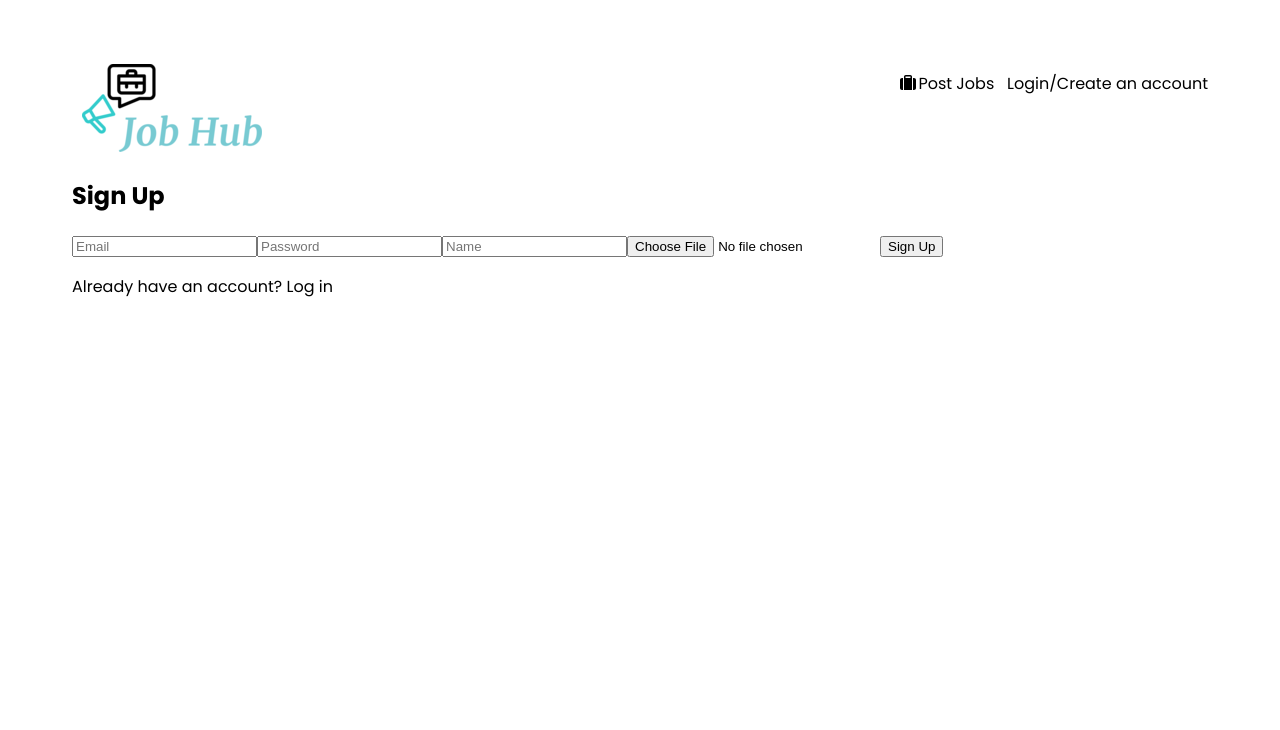
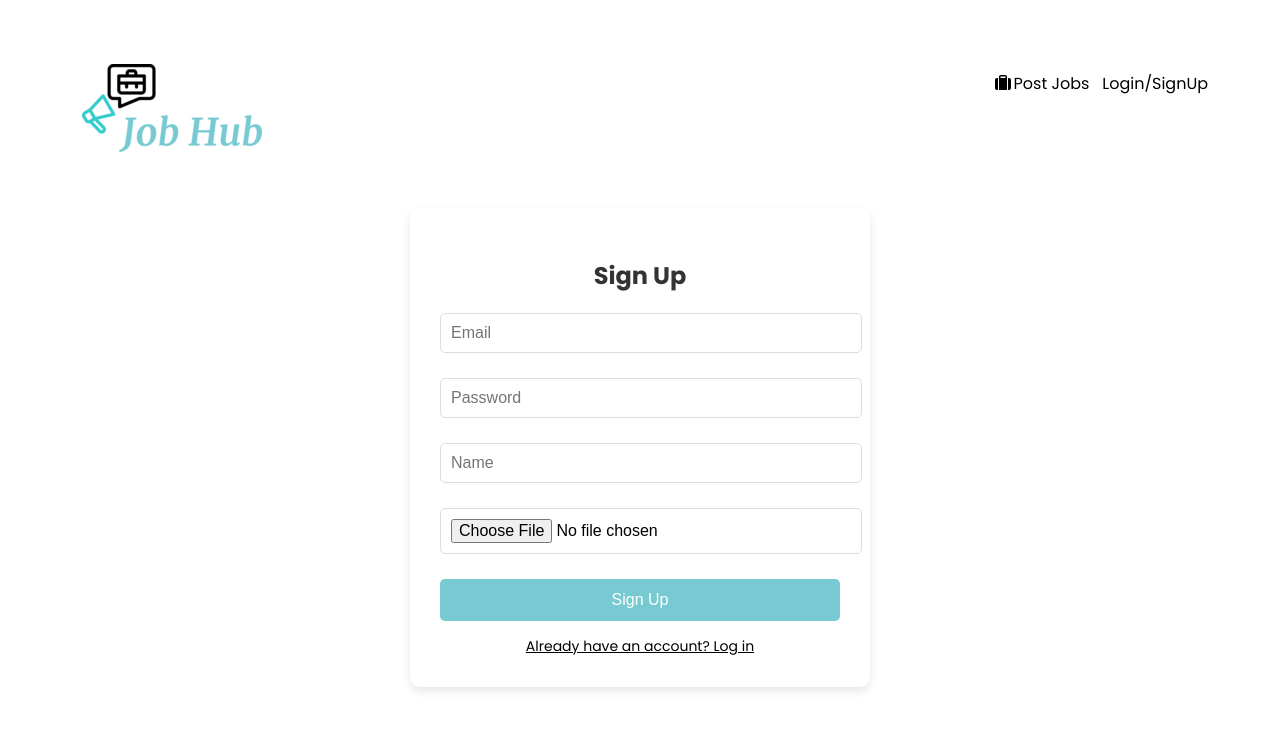
Before and after one commit to JihanSh/job-hub-frontend, a React (Vite) app: page /user-auth in a window 1280 px wide. Shown: the top 730 px of the page. Built offline with nearby package versions, Linux system fonts and the light colour scheme.

Commit message:
fix routes and add a post job form

```diff
--- a/src/App.jsx
+++ b/src/App.jsx
@@ -3,12 +3,16 @@ import "./App.css";
 import { Routes, Route } from "react-router-dom";
 import Navbar from "./components/Navbar";
 import Authentication from "./components/Authentication";
+import JobPostingForm from "./components/JobPostingForm";
 
 function App() {
   return (
     <>
       <Navbar />
-      <Authentication />
+      <Routes>
+        <Route path="/user-auth" element={<Authentication />} />
+        <Route path="/post-job" element={<JobPostingForm />} />
+      </Routes>
     </>
   );
 }
--- a/src/components/Authentication.jsx
+++ b/src/components/Authentication.jsx
@@ -1,6 +1,7 @@
 import React, { useState } from "react";
 import axios from "axios";
 import { useForm } from "react-hook-form";
+import "./styling.css";
 
 const Authentication = () => {
   const { register, handleSubmit, reset } = useForm();
@@ -14,24 +15,44 @@ const Authentication = () => {
     setError("");
 
     try {
+      const BASE_URL = "http://localhost:5005";
+      const url = isSignup
+        ? `${BASE_URL}/auth/signup`
+        : `${BASE_URL}/auth/login`;
+
+      let response;
+
+      if (isSignup) {
         const formData = new FormData();
         formData.append("email", data.email);
         formData.append("password", data.password);
         formData.append("name", data.name);
-      if (data.profileImage[0]) {
+        if (data.profileImage?.[0]) {
           formData.append("profileImage", data.profileImage[0]);
         }
 
-      const url = isSignup ? "/auth/signup" : "/auth/login";
-      const response = await axios.post(url, formData, {
+        response = await axios.post(url, formData, {
           headers: { "Content-Type": "multipart/form-data" },
         });
 
-      if (isSignup) {
+        // If signup is successful, switch to login mode
         alert("Signup successful! Now log in.");
+        setIsSignup(false);
       } else {
+        response = await axios.post(url, {
+          email: data.email,
+          password: data.password,
+        });
+
+        if (response.data && response.data.authToken) {
           localStorage.setItem("token", response.data.authToken);
+          localStorage.setItem("profileImage", response.data.payload.profileImage);
+          console.log("name", response.data);
+
           alert("Login successful!");
+        } else {
+          console.error("authToken not found in response");
+        }
       }
 
       reset();
@@ -42,30 +63,26 @@ const Authentication = () => {
     }
   };
 
+
   return (
-    <div className="flex flex-col items-center p-6 border rounded-xl shadow-md max-w-md mx-auto bg-white">
-      <h2 className="text-xl font-bold mb-4">
-        {isSignup ? "Sign Up" : "Log In"}
-      </h2>
+    <div className="auth-container">
+      <h2>{isSignup ? "Sign Up" : "Log In"}</h2>
 
       {error && <p className="text-red-500">{error}</p>}
 
-      <form
-        className="w-full flex flex-col gap-4"
-        onSubmit={handleSubmit(onSubmit)}
-      >
+      <form onSubmit={handleSubmit(onSubmit)} className="auth-form">
         <input
           type="email"
           placeholder="Email"
           {...register("email", { required: true })}
-          className="border p-2 rounded"
+          className="auth-input"
         />
 
         <input
           type="password"
           placeholder="Password"
           {...register("password", { required: true })}
-          className="border p-2 rounded"
+          className="auth-input"
         />
 
         {isSignup && (
@@ -74,42 +91,31 @@ const Authentication = () => {
               type="text"
               placeholder="Name"
               {...register("name", { required: true })}
-              className="border p-2 rounded"
+              className="auth-input"
             />
 
             <input
               type="file"
               accept="image/*"
               {...register("profileImage")}
-              className="border p-2 rounded"
+              className="auth-input"
               onChange={(e) =>
                 setImagePreview(URL.createObjectURL(e.target.files[0]))
               }
             />
 
             {imagePreview && (
-              <img
-                src={imagePreview}
-                alt="Preview"
-                className="w-24 h-24 object-cover rounded-full mx-auto"
-              />
+              <img src={imagePreview} alt="Preview" className="image-preview" />
             )}
           </>
         )}
 
-        <button
-          type="submit"
-          disabled={loading}
-          className="bg-blue-500 text-white py-2 px-4 rounded hover:bg-blue-600 transition"
-        >
+        <button type="submit" disabled={loading} className="auth-button">
           {loading ? "Processing..." : isSignup ? "Sign Up" : "Log In"}
         </button>
       </form>
 
-      <p
-        className="text-sm mt-4 cursor-pointer text-blue-600 hover:underline"
-        onClick={() => setIsSignup(!isSignup)}
-      >
+      <p className="auth-toggle" onClick={() => setIsSignup(!isSignup)}>
         {isSignup
           ? "Already have an account? Log in"
           : "Don't have an account? Sign up"}
--- /dev/null
+++ b/src/components/JobPostingForm.jsx
@@ -0,0 +1,113 @@
+import React, { useState } from "react";
+import axios from "axios";
+import "./styling.css";
+
+function JobPostingForm() {
+  const [formData, setFormData] = useState({
+    title: "",
+    company: "",
+    location: "",
+    salary: "",
+    description: "",
+    requirements: "",
+  });
+
+  const [error, setError] = useState(null);
+  const [successMessage, setSuccessMessage] = useState("");
+
+  const handleChange = (e) => {
+    const { name, value } = e.target;
+    setFormData({ ...formData, [name]: value });
+  };
+
+  const handleSubmit = async (e) => {
+    e.preventDefault();
+    setError(null);
+    setSuccessMessage("");
+
+    const jobData = {
+      ...formData,
+      requirements: formData.requirements.split(",").map((req) => req.trim()),
+    };
+
+    try {
+      const response = await axios.post(
+        "http://localhost:5005/api/jobs",
+        jobData
+      );
+      setSuccessMessage("Job posted successfully!");
+      setFormData({
+        title: "",
+        company: "",
+        location: "",
+        salary: "",
+        description: "",
+        requirements: "",
+      });
+    } catch (err) {
+      setError(err.response?.data?.message || "An error occurred");
+    }
+  };
+
+  return (
+    <div className="job-form-container">
+      <h2>Post a Job</h2>
+      {error && <p className="error">{error}</p>}
+      {successMessage && <p className="success">{successMessage}</p>}
+
+      <form onSubmit={handleSubmit}>
+        <input
+          type="text"
+          name="title"
+          value={formData.title}
+          onChange={handleChange}
+          placeholder="Job Title"
+          required
+        />
+        <input
+          type="text"
+          name="company"
+          value={formData.company}
+          onChange={handleChange}
+          placeholder="Company Name"
+          required
+        />
+        <input
+          type="text"
+          name="location"
+          value={formData.location}
+          onChange={handleChange}
+          placeholder="Location"
+          required
+        />
+        <input
+          type="number"
+          name="salary"
+          value={formData.salary}
+          onChange={handleChange}
+          placeholder="Salary (Optional)"
+        />
+        <textarea
+          name="description"
+          value={formData.description}
+          onChange={handleChange}
+          placeholder="Job Description"
+          required
+        />
+        <input
+          type="text"
+          name="requirements"
+          value={formData.requirements}
+          onChange={handleChange}
+          placeholder="Requirements (comma separated)"
+          required
+        />
+
+
+        <button type="submit">Post Job</button>
+      </form>
+    </div>
+  );
+}
+
+export default JobPostingForm;
--- a/src/components/Navbar.jsx
+++ b/src/components/Navbar.jsx
@@ -1,27 +1,65 @@
-import React from "react";
-import { Link } from "react-router-dom";
+import React, { useEffect, useState } from "react";
+import { Link, useNavigate } from "react-router-dom";
 import logo from "../assets/images/job-hub.png";
 import "./styling.css";
 import { FontAwesomeIcon } from "@fortawesome/react-fontawesome";
-import { faSuitcase } from "@fortawesome/free-solid-svg-icons";
+import { faSuitcase, faCaretDown } from "@fortawesome/free-solid-svg-icons";
 
 function Navbar() {
+  const [profileImage, setProfileImage] = useState(null);
+  const [dropdownOpen, setDropdownOpen] = useState(false);
+  const navigate = useNavigate();
+
+  useEffect(() => {
+    const storedImage = localStorage.getItem("profileImage");
+    if (storedImage) {
+      setProfileImage(storedImage);
+    }
+  }, []);
+
+  const handleLogout = () => {
+    localStorage.removeItem("profileImage");
+    localStorage.removeItem("token");
+    setProfileImage(null);
+    navigate("/login");
+  };
+
   return (
     <div className="navbar-container">
       <div className="navbar-logo">
-        <img src={logo} />
+        <Link to="./">
+          <img src={logo} alt="Job Hub Logo" />
+        </Link>
       </div>
       <div className="navbar-links">
         <div className="link-post-job">
           <FontAwesomeIcon icon={faSuitcase} />
-          <Link to="./">
-            <p>Post Jobs </p>
+          <Link to="./post-job">
+            <p>Post Jobs</p>
           </Link>
         </div>
-        <div>
-          <Link to="./">
-            <p>Login/Create an account </p>
-          </Link>
+
+        <div className="profile-section">
+          {profileImage ? (
+            <div className="profile-dropdown">
+              <img
+                src={profileImage}
+                className="profile-image"
+                onClick={() => setDropdownOpen(!dropdownOpen)}
+                alt="Profile"
+              />
+              <FontAwesomeIcon icon={faCaretDown} className="dropdown-icon" />
+              {dropdownOpen && (
+                <div className="dropdown-menu">
+                  <button onClick={handleLogout}>Logout</button>
+                </div>
+              )}
+            </div>
+          ) : (
+            <Link to="/user-auth">
+              <p>Login/SignUp</p>
+            </Link>
+          )}
         </div>
       </div>
     </div>
--- a/src/components/styling.css
+++ b/src/components/styling.css
@@ -6,7 +6,7 @@
 body {
   font-family: "Poppins", sans-serif;
 }
-
+/* Navbar styling */
 .navbar-container {
   display: flex;
   flex-direction: row;
@@ -35,3 +35,137 @@ body {
   align-items: center;
   gap: 0.2vw;
 }
+
+.profile-image {
+  border-radius: 50%;
+  height: 50px;
+  width: 50px;
+}
+
+/* Authentication styling */
+.auth-container {
+  max-width: 400px;
+  margin: 50px auto;
+  padding: 30px;
+  border-radius: 10px;
+  box-shadow: 0px 4px 10px rgba(0, 0, 0, 0.1);
+  background: #ffffff;
+  text-align: center;
+}
+
+.auth-container h2 {
+  font-size: 24px;
+  color: #333;
+  margin-bottom: 20px;
+}
+
+.auth-form {
+  display: flex;
+  flex-direction: column;
+  gap: 15px;
+}
+
+.auth-input {
+  width: 100%;
+  padding: 10px;
+  border: 1px solid #ddd;
+  border-radius: 5px;
+  font-size: 16px;
+}
+
+.auth-input:focus {
+  border-color: #007bff;
+  outline: none;
+}
+
+.auth-button {
+  background-color: #78cad2;
+  color: white;
+  border: none;
+  padding: 12px;
+  font-size: 16px;
+  cursor: pointer;
+  border-radius: 5px;
+  transition: background 0.3s;
+}
+
+.auth-button:hover {
+  background-color: #177883;
+}
+
+.auth-button:disabled {
+  background-color: #aaa;
+  cursor: not-allowed;
+}
+
+.auth-toggle {
+  margin: 15px auto 0 auto;
+  font-size: 14px;
+  color: black;
+  cursor: pointer;
+  text-decoration: underline;
+}
+
+.auth-toggle:hover {
+  color: #177883;
+}
+
+.image-preview {
+  width: 80px;
+  height: 80px;
+  border-radius: 50%;
+  object-fit: cover;
+  margin-top: 10px;
+}
+
+
+/* job posting form  */
+
+.job-form-container {
+  width: 400px;
+  margin: auto;
+  padding: 20px;
+  background: white;
+  border-radius: 8px;
+  box-shadow: 0px 4px 10px rgba(0, 0, 0, 0.1);
+}
+
+.job-form-container h2 {
+  text-align: center;
+  margin-bottom: 10px;
+}
+
+.error {
+  color: red;
+  text-align: center;
+}
+
+.success {
+  color: #78cad2;
+  text-align: center;
+}
+
+form {
+  display: flex;
+  flex-direction: column;
+}
+
+input, textarea {
+  margin-bottom: 10px;
+  padding: 8px;
+  border: 1px solid #ccc;
+  border-radius: 5px;
+}
+
+button {
+  background: #78cad2;
+  color: white;
+  padding: 10px;
+  border: none;
+  border-radius: 5px;
+  cursor: pointer;
+}
+
+button:hover {
+  background: #177883;
+}
```
Lines whose indentation alone changed are shown as unchanged.
